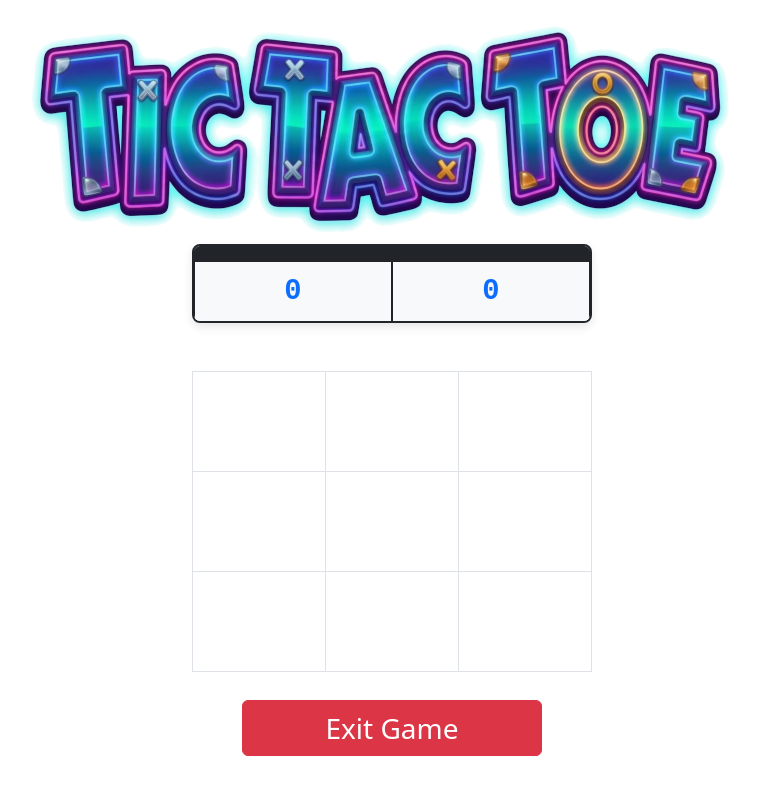
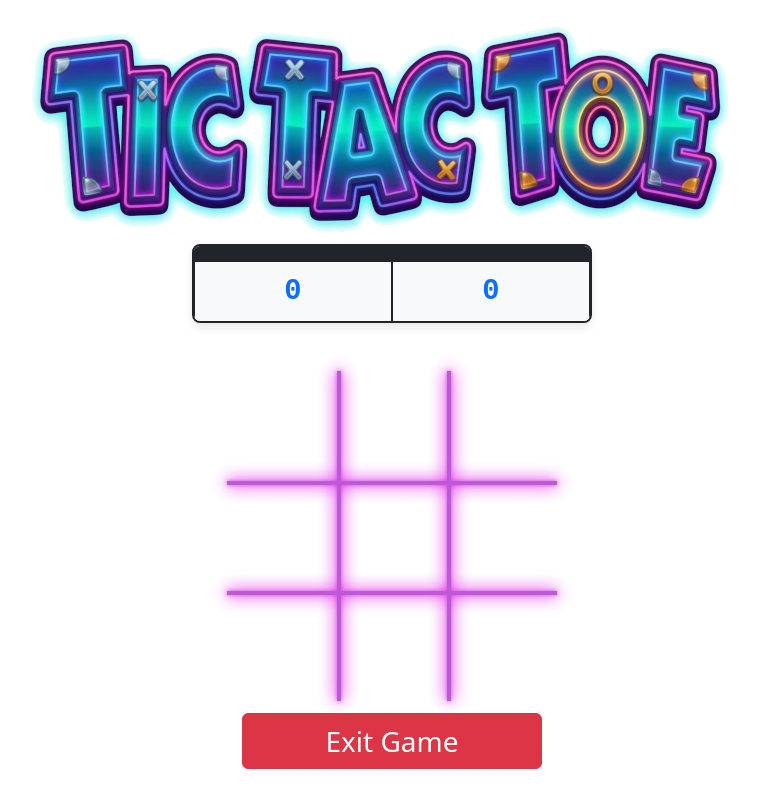
Before and after one commit to Sysop81/tictactoeneon, an Angular app: page /game in a window 1280 px wide. Shown: the whole page, without its empty margins (248-1008 px from the left). Built offline with nearby package versions, Linux system fonts and the light colour scheme.

Commit message:
Updating game component with the new tableboard component

```diff
--- a/src/app/components/game/game.component.html
+++ b/src/app/components/game/game.component.html
@@ -9,9 +9,11 @@
       <app-scoreboard></app-scoreboard>
     </div>
   </div>
+  <!-- Table Board -->
   <div class="row">
     <div class="col-12 d-flex justify-content-center mt-5">
-      <table class="table table-bordered text-center" style="max-width: 400px;">
+      <app-table-board [isPlayer1]="isPlayerOne" (tableBoard)="checkWinner($event)" [needRestart]="isRestart" (restartDone)="handleRestart()"></app-table-board>
+      <!--table class="table table-bordered text-center" style="max-width: 400px;">
           @for (row of table(); let i = $index; track i) {
             <tr>
               @for (col of row; let x = $index; track x) {
@@ -19,7 +21,7 @@
               }
             </tr>
           }
-      </table>
+      </table-->
     </div>
   </div>
 
--- a/src/app/components/game/game.component.ts
+++ b/src/app/components/game/game.component.ts
@@ -2,18 +2,17 @@ import { Component,signal,inject } from '@angular/core';
 import { GameManagerService } from '../../services/game-manager.service';
 import { GameHeaderComponent } from '../game-header/game-header.component';
 import { ScoreboardComponent } from '../scoreboard/scoreboard.component';
+import { TableBoardComponent } from '../table-board/table-board.component';
 import { GameExitComponent } from '../game-exit/game-exit.component';
-//import { Router } from '@angular/router';
+
 @Component({
   selector: 'app-game',
   standalone: true,
-  imports: [GameHeaderComponent,ScoreboardComponent,GameExitComponent],
+  imports: [GameHeaderComponent,ScoreboardComponent,GameExitComponent,TableBoardComponent],
   templateUrl: './game.component.html',
   styleUrl: './game.component.css'
 })
 export class GameComponent {
-    // Inject Router
-    //private router = inject(Router);
 
     // Inject the gameManager service
     private gameService = inject(GameManagerService);
@@ -35,40 +34,22 @@ export class GameComponent {
     ];
     isPlayerOne :boolean = true;
     isWinner : boolean = false;
+    isRestart : boolean = false;
     MAX_MOVES : number = 9;
     movements : number = 0;
-
-    table = signal([
-      ['', '', ''],
-      ['', '', ''],
-      ['', '', '']
-    ]);
-
-    cellClick(i : number, x : number){
-      console.log("Pulsada: " + i + "-" + x);
-      if(this.table()[i][x] != '') return;
-      this.updateMovements();
-      this.table.update(table =>{
-        const newTable = table.map(row => [...row]);
-        newTable[i][x] = this.isPlayerOne ? 'X' : 'O';
-        return newTable;
-      });
-
-      this.checkWinner();
-
-    }
 
     updateMovements(){
       this.movements ++;
     }
 
-    checkWinner(){
-      let valueChecked = this.isPlayerOne ? "X" : "O"
+    checkWinner(tableBoard : string[][]){
+      this.updateMovements();
+      let valueChecked = this.isPlayerOne ? "X" : "O";
       for(const combo of this.winningCombos){
         const [a, b, c] = combo;
-        if (this.table()[a[0]][a[1]] == valueChecked &&
-            this.table()[b[0]][b[1]] == valueChecked &&
-            this.table()[c[0]][c[1]] == valueChecked){
+        if (tableBoard[a[0]][a[1]] == valueChecked &&
+            tableBoard[b[0]][b[1]] == valueChecked &&
+            tableBoard[c[0]][c[1]] == valueChecked){
 
             this.isWinner = true
             break;
@@ -87,19 +68,14 @@ export class GameComponent {
       this.isPlayerOne = !this.isPlayerOne;
     }
 
+
     resetGame(){
-      this.table.set([
-                ['', '', ''],
-                ['', '', ''],
-                ['', '', '']
-              ]);
-
+      this.isRestart = true;
       this.isWinner = false;
       this.movements = 0;
     }
 
-    // exitGame(){
-    //   console.log("exit game")
-    //   this.router.navigate(['/login']);
-    // }
+    handleRestart(){
+      this.isRestart = false;
+    }
 }
```
